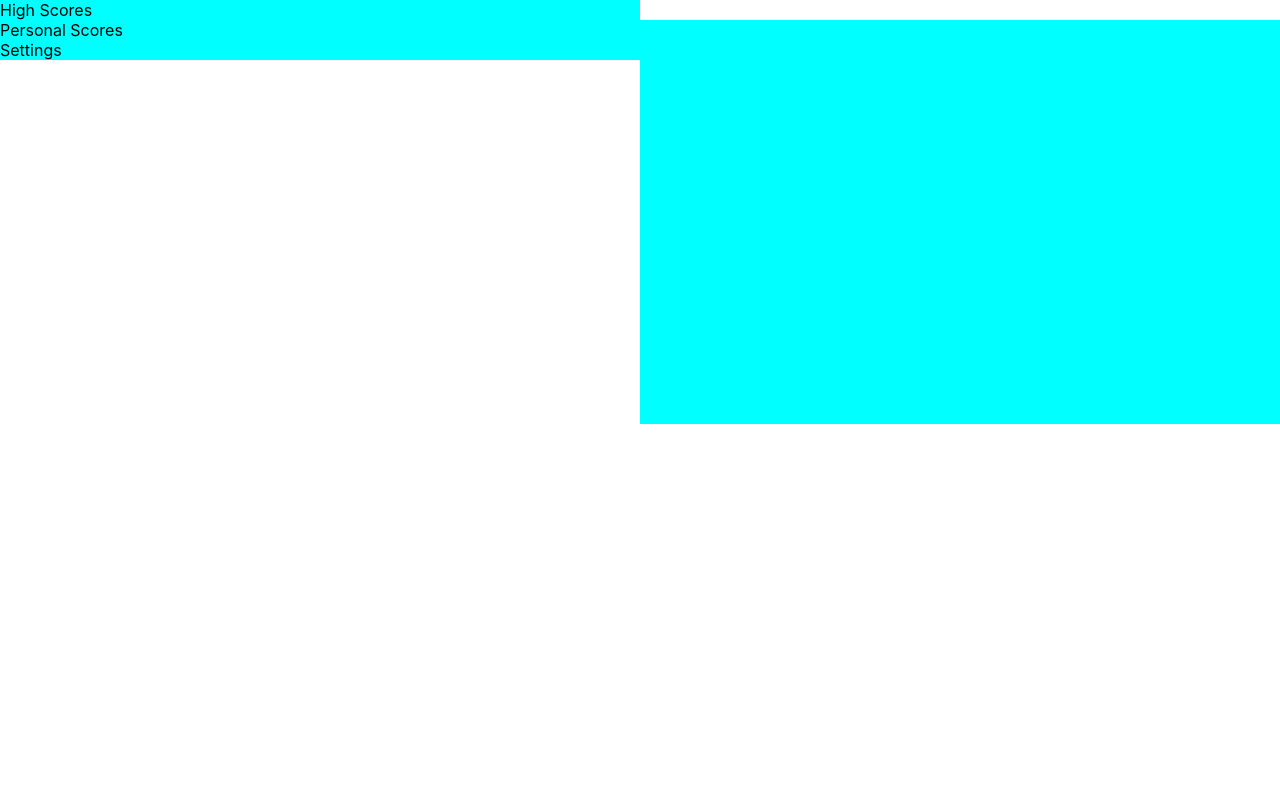
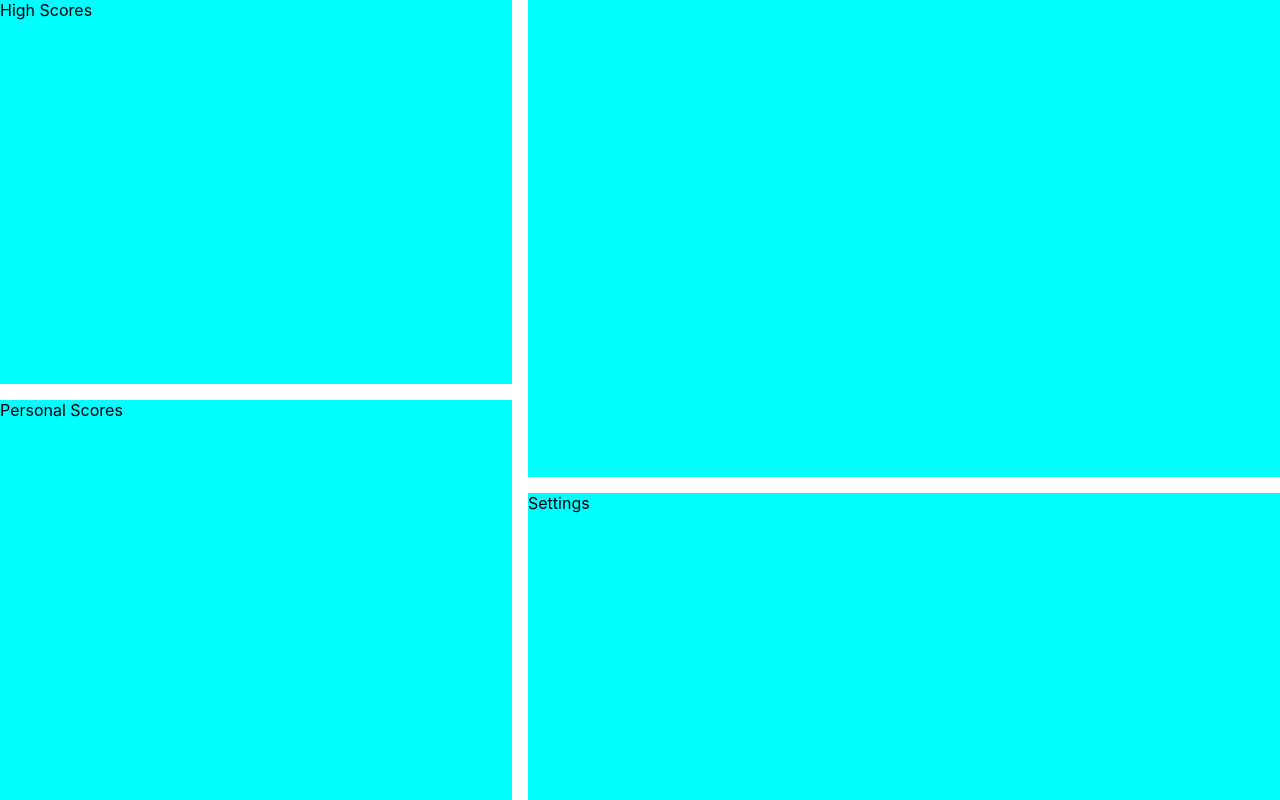
Before and after one commit to kcbarter/SnakeGame, a React (Create React App) app in the folder client/: page / in a window 1280 px wide. Built offline with nearby package versions, Linux system fonts and the light colour scheme.

Commit message:
Acheived desired grid layout of main components

```diff
--- a/client/src/App.css
+++ b/client/src/App.css
@@ -1,16 +1,27 @@
+.App{
+  height: 48em;
+  display: grid;
+  grid-gap: 1em;
+  column-count: 2;
+  grid-template-columns: 40% 60%;
+  grid-template-rows: 50% 10% 40%;
+}
+
 .App > div{
   display: block;
-  height: 50%;
-  width: 50%;
   background-color: aqua;
 }
 
 .Game{
-  height: 60%;
-  float: right;
+  grid-row: 1 / span 2;
+  grid-column: 2;
 }
 
-.Settings{
-  height: 40%;
-  float: right;
+.Game_settings{
+  grid-row: 3;
+  grid-column: 2;
 }
+
+.Personal_scores{
+  grid-row: 2 / span 2;
+}
```
